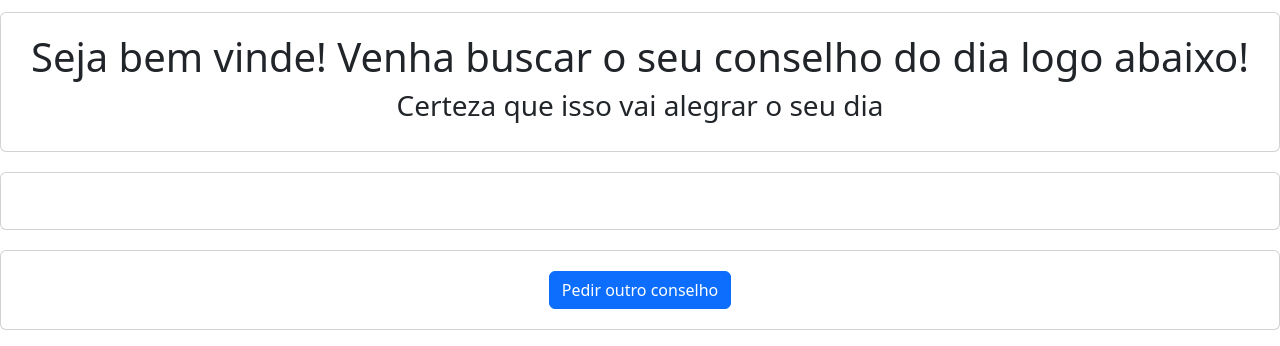
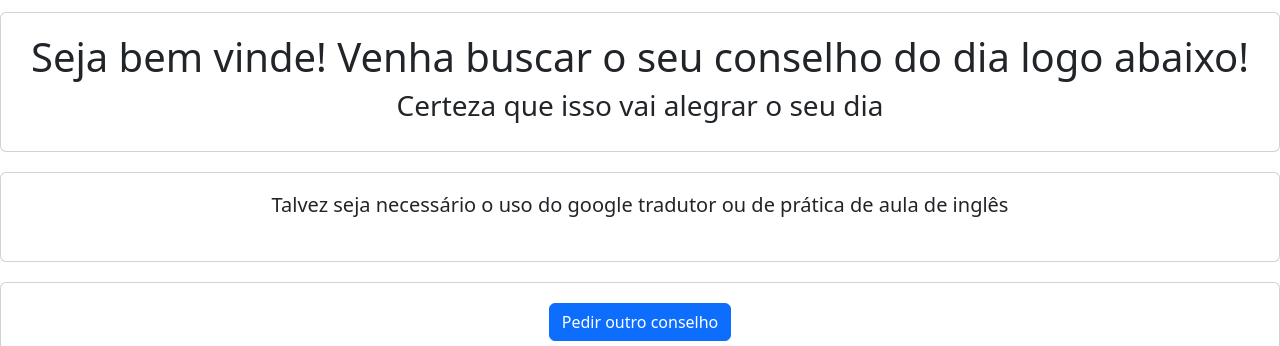
Before and after one commit to TiagoUniverse/Requisicao-api-Conselho-do-dia, a plain HTML site: page index.html in a window 1280 px wide. Shown: the part 96-442 px from the top of the page. Drawn offline with nearby package versions, Linux system fonts and the light colour scheme; no server answers.

Commit message:
Tela inicial finalizada

```diff
--- a/index.html
+++ b/index.html
@@ -31,6 +31,7 @@
       </article>
 
       <article class="card content_inicioText">
+        <h5> Talvez seja necessário o uso do google tradutor ou de prática de aula de inglês </h5>
         <p style="background-color: bisque;color: black;
         font-weight: bold;"></p>
       </article>
```
